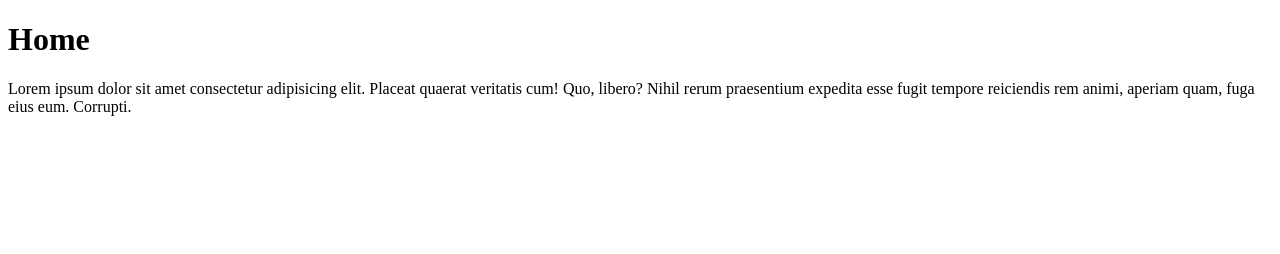
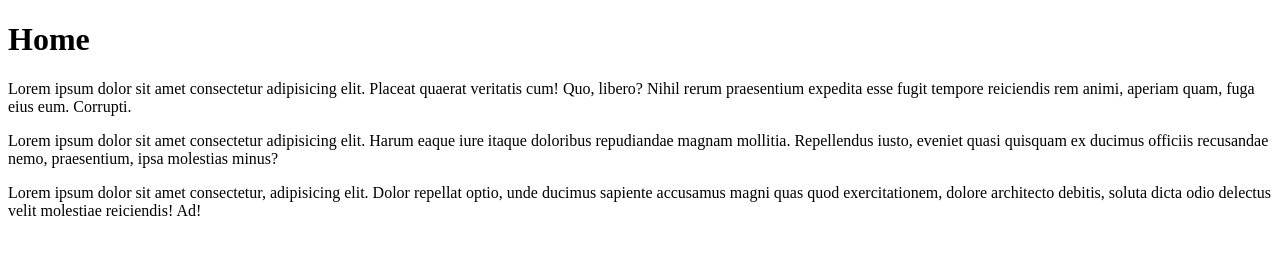
Before and after one commit to JoseAlbertoRodrigues/text-Computador, a plain HTML site: page home.html in a window 1280 px wide. Drawn offline with Linux system fonts and the light colour scheme.

Commit message:
Revert "tentando trazer os paragráfos que apaguei"
This reverts commit ee0c79fb5fa1ebd01c9c2b6b0122655da1e82c4d.

```diff
--- a/home.html
+++ b/home.html
@@ -9,5 +9,7 @@
 <body>
     <h1>Home</h1>
     <p>Lorem ipsum dolor sit amet consectetur adipisicing elit. Placeat quaerat veritatis cum! Quo, libero? Nihil rerum praesentium expedita esse fugit tempore reiciendis rem animi, aperiam quam, fuga eius eum. Corrupti.</p>
+    <p>Lorem ipsum dolor sit amet consectetur adipisicing elit. Harum eaque iure itaque doloribus repudiandae magnam mollitia. Repellendus iusto, eveniet quasi quisquam ex ducimus officiis recusandae nemo, praesentium, ipsa molestias minus?</p>
+    <p>Lorem ipsum dolor sit amet consectetur, adipisicing elit. Dolor repellat optio, unde ducimus sapiente accusamus magni quas quod exercitationem, dolore architecto debitis, soluta dicta odio delectus velit molestiae reiciendis! Ad!</p>
 </body>
 </html>
```
